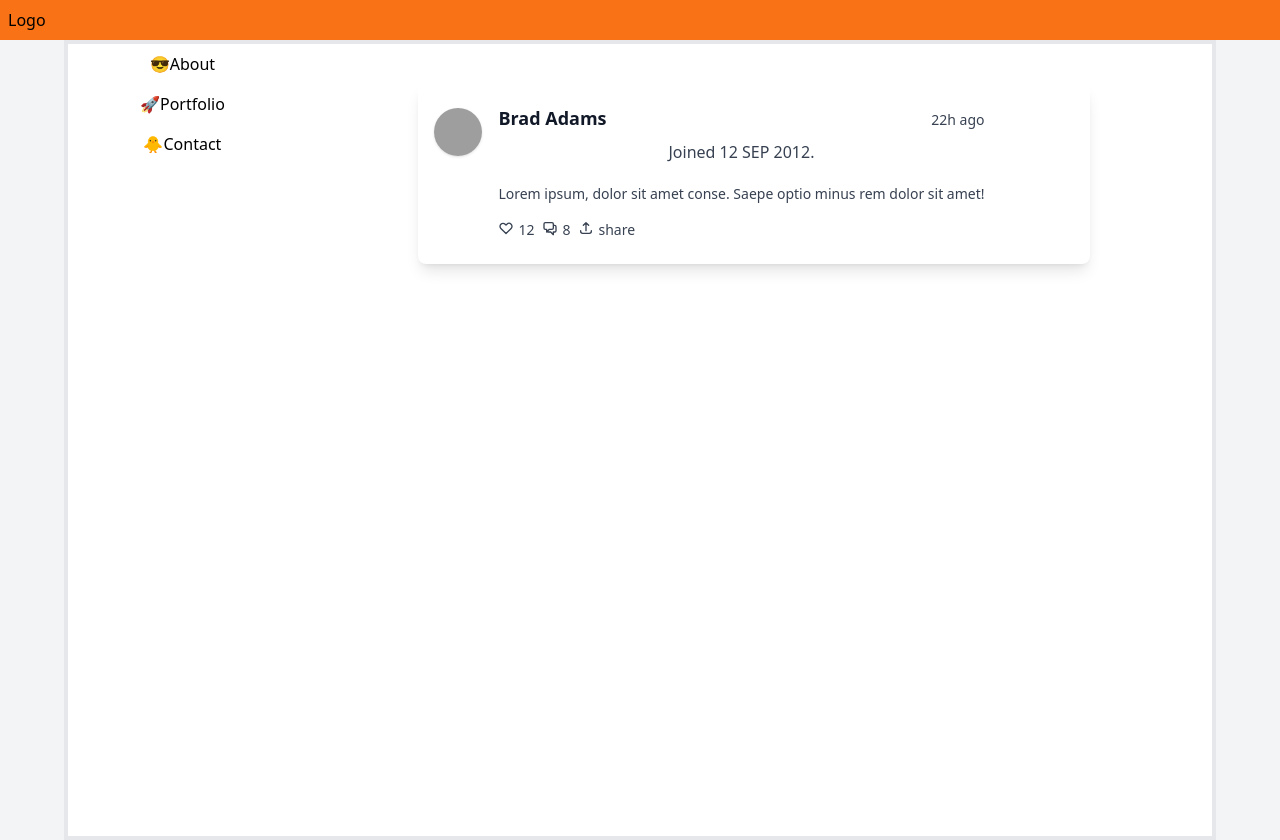
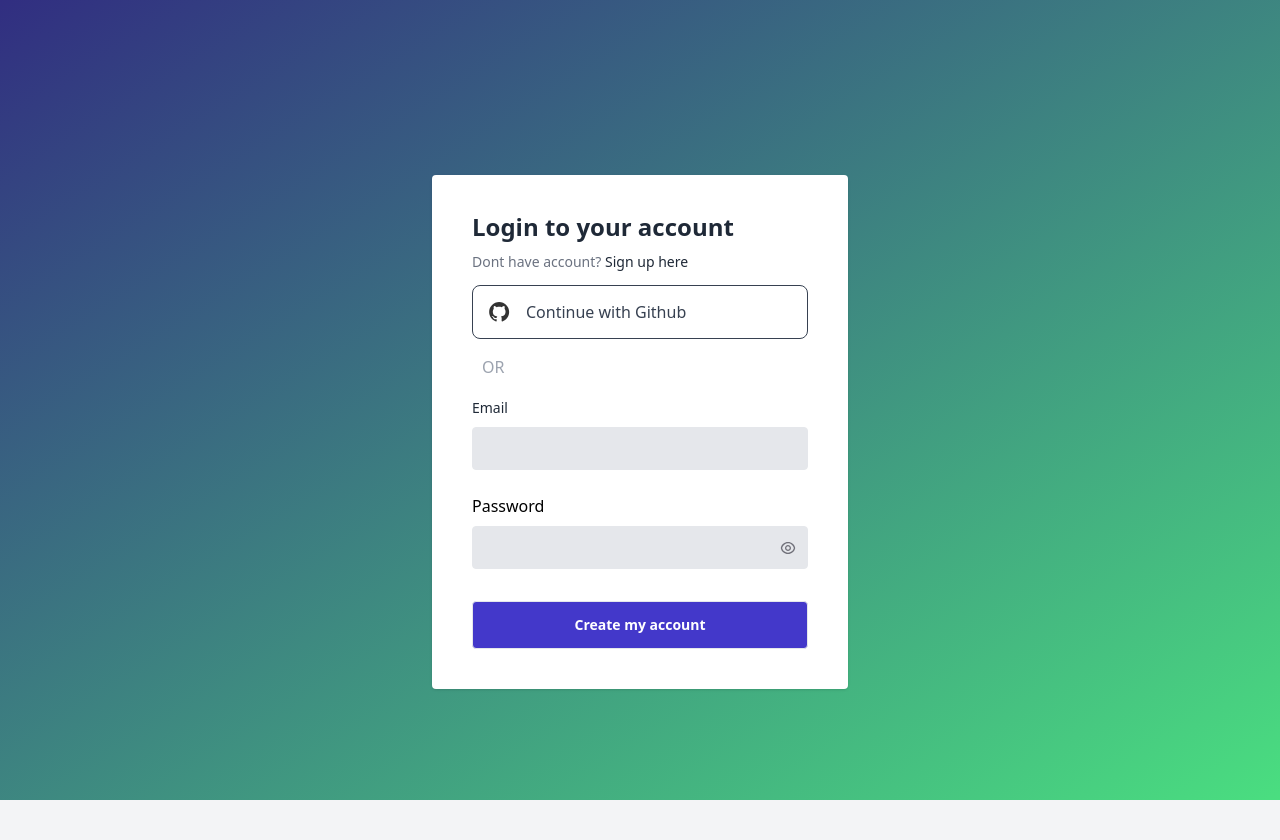
Before and after one commit to theTrheeDevsketter/study-platform-front, a Next.js app in the folder devsktters/: page / in a window 1280 px wide. After the commit the page ends 800 px from the top, so only its background shows below. Built offline with nearby package versions, Linux system fonts and the light colour scheme; grey boxes are pictures that could not be loaded.

Commit message:
añadida configuración login

```diff
--- /dev/null
+++ b/devsktters/app/Login/page.tsx
@@ -0,0 +1,60 @@
+import React from 'react'
+
+function Login() {
+  return (
+
+    <div className="h-screen bg-gradient-to-tl from-green-400 to-indigo-900 w-full py-16 px-4 my-auto">
+
+
+                <div className="flex flex-col items-center justify-center h-full">
+
+
+                    <div className="bg-white shadow rounded lg:w-1/3  md:w-1/2 w-full p-10 mt-16">
+                        <p className="focus:outline-none text-2xl font-extrabold leading-6 text-gray-800">Login to your account</p>
+                        <p className="focus:outline-none text-sm mt-4 font-medium leading-none text-gray-500">Dont have account? <a href="javascript:void(0)"   className="hover:text-gray-500 focus:text-gray-500 focus:outline-none focus:underline hover:underline text-sm font-medium leading-none  text-gray-800 cursor-pointer"> Sign up here</a></p>
+
+                        <button aria-label="Continue with github" role="button" className="focus:outline-none  focus:ring-2 focus:ring-offset-1 focus:ring-gray-700 py-3.5 px-4 border rounded-lg border-gray-700 flex items-center w-full mt-4">
+                            <svg width="21" height="20" viewBox="0 0 21 20" fill="none" xmlns="http://www.w3.org/2000/svg">
+                                <path d="M10.1543 0C4.6293 0 0.154298 4.475 0.154298 10C0.153164 12.0993 0.813112 14.1456 2.04051 15.8487C3.26792 17.5517 5.00044 18.8251 6.9923 19.488C7.4923 19.575 7.6793 19.275 7.6793 19.012C7.6793 18.775 7.6663 17.988 7.6663 17.15C5.1543 17.613 4.5043 16.538 4.3043 15.975C4.1913 15.687 3.7043 14.8 3.2793 14.562C2.9293 14.375 2.4293 13.912 3.2663 13.9C4.0543 13.887 4.6163 14.625 4.8043 14.925C5.7043 16.437 7.1423 16.012 7.7163 15.75C7.8043 15.1 8.0663 14.663 8.3543 14.413C6.1293 14.163 3.8043 13.3 3.8043 9.475C3.8043 8.387 4.1913 7.488 4.8293 6.787C4.7293 6.537 4.3793 5.512 4.9293 4.137C4.9293 4.137 5.7663 3.875 7.6793 5.163C8.49336 4.93706 9.33447 4.82334 10.1793 4.825C11.0293 4.825 11.8793 4.937 12.6793 5.162C14.5913 3.862 15.4293 4.138 15.4293 4.138C15.9793 5.513 15.6293 6.538 15.5293 6.788C16.1663 7.488 16.5543 8.375 16.5543 9.475C16.5543 13.313 14.2173 14.163 11.9923 14.413C12.3543 14.725 12.6673 15.325 12.6673 16.263C12.6673 17.6 12.6543 18.675 12.6543 19.013C12.6543 19.275 12.8423 19.587 13.3423 19.487C15.3273 18.8168 17.0522 17.541 18.2742 15.8392C19.4962 14.1373 20.1537 12.0951 20.1543 10C20.1543 4.475 15.6793 0 10.1543 0Z" fill="#333333"/>
+                                </svg>
+
+                            <p className="text-base font-medium ml-4 text-gray-700">Continue with Github</p>
+                        </button>
+
+                        <div className="w-full flex items-center justify-between py-5">
+
+                             <p className="text-base font-medium leading-4 px-2.5 text-gray-400">OR</p>
+
+                            </div>
+                            <div>
+                                <label id="email" className="text-sm font-medium leading-none text-gray-800">
+                                    Email
+                                </label>
+                                <input aria-labelledby="email" type="email" className="bg-gray-200 border rounded  text-xs font-medium leading-none text-gray-800 py-3 w-full pl-3 mt-2"/>
+                            </div>
+                            <div className="mt-6  w-full">
+
+                                    Password
+
+                               <div className="relative flex items-center justify-center">
+                                <input id="pass" type="password" className="bg-gray-200 border rounded  text-xs font-medium leading-none text-gray-800 py-3 w-full pl-3 mt-2"/>
+                                <div className="absolute right-0 mt-2 mr-3 cursor-pointer">
+                                    <svg width="16" height="16" viewBox="0 0 16 16" fill="none" xmlns="http://www.w3.org/2000/svg">
+                                        <path d="M7.99978 2C11.5944 2 14.5851 4.58667 15.2124 8C14.5858 11.4133 11.5944 14 7.99978 14C4.40511 14 1.41444 11.4133 0.787109 8C1.41378 4.58667 4.40511 2 7.99978 2ZM7.99978 12.6667C9.35942 12.6664 10.6787 12.2045 11.7417 11.3568C12.8047 10.509 13.5484 9.32552 13.8511 8C13.5473 6.67554 12.8031 5.49334 11.7402 4.64668C10.6773 3.80003 9.35864 3.33902 7.99978 3.33902C6.64091 3.33902 5.32224 3.80003 4.25936 4.64668C3.19648 5.49334 2.45229 6.67554 2.14844 8C2.45117 9.32552 3.19489 10.509 4.25787 11.3568C5.32085 12.2045 6.64013 12.6664 7.99978 12.6667ZM7.99978 11C7.20413 11 6.44106 10.6839 5.87846 10.1213C5.31585 9.55871 4.99978 8.79565 4.99978 8C4.99978 7.20435 5.31585 6.44129 5.87846 5.87868C6.44106 5.31607 7.20413 5 7.99978 5C8.79543 5 9.55849 5.31607 10.1211 5.87868C10.6837 6.44129 10.9998 7.20435 10.9998 8C10.9998 8.79565 10.6837 9.55871 10.1211 10.1213C9.55849 10.6839 8.79543 11 7.99978 11ZM7.99978 9.66667C8.4418 9.66667 8.86573 9.49107 9.17829 9.17851C9.49085 8.86595 9.66644 8.44203 9.66644 8C9.66644 7.55797 9.49085 7.13405 9.17829 6.82149C8.86573 6.50893 8.4418 6.33333 7.99978 6.33333C7.55775 6.33333 7.13383 6.50893 6.82126 6.82149C6.5087 7.13405 6.33311 7.55797 6.33311 8C6.33311 8.44203 6.5087 8.86595 6.82126 9.17851C7.13383 9.49107 7.55775 9.66667 7.99978 9.66667Z" fill="#71717A"/>
+                                        </svg>
+
+                                </div>
+                               </div>
+                            </div>
+                            <div className="mt-8">
+                                <button role="button" className="focus:ring-2 focus:ring-offset-2 focus:ring-indigo-700 text-sm font-semibold leading-none text-white focus:outline-none bg-indigo-700 border rounded hover:bg-indigo-600 py-4 w-full">Create my account</button>
+                            </div>
+                    </div>
+                </div>
+            </div>
+
+
+  )
+}
+
+export default Login
--- a/devsktters/app/layout.tsx
+++ b/devsktters/app/layout.tsx
@@ -6,8 +6,8 @@
   return (
     <html>
       <head />
-      <body className='bg-gray-100 flex'>
-        <div className='flex justify-between items-center fixed w-full bg-orange-500 p-2'>
+      <body className='bg-gray-100 flex w-full h-screen'>
+        {/* <div className='flex justify-between items-center fixed w-full bg-orange-500 p-2'>
           <Header/>
           <div>
             <Navbar/>
@@ -22,12 +22,15 @@
                 <li><a href="/contact">🐥Contact</a></li>
             </ul>
 
-            {children}
+
 
 
         </div>
+     */}
+     <div className='w-full h-screen'>
+        {children}
 
-
+     </div>
       </body>
     </html>
   )
--- a/devsktters/app/page.tsx
+++ b/devsktters/app/page.tsx
@@ -1,13 +1,14 @@
 'use client';
 import React from 'react'
-import CardPost from './components/CardPost';
+// import CardPost from './components/CardPost';
+import Login from './Login/page';
 
 
 
 function App() {
 
   return (<div>
-    <CardPost/>
+    <Login/>
     </div>
   )
 }
```
